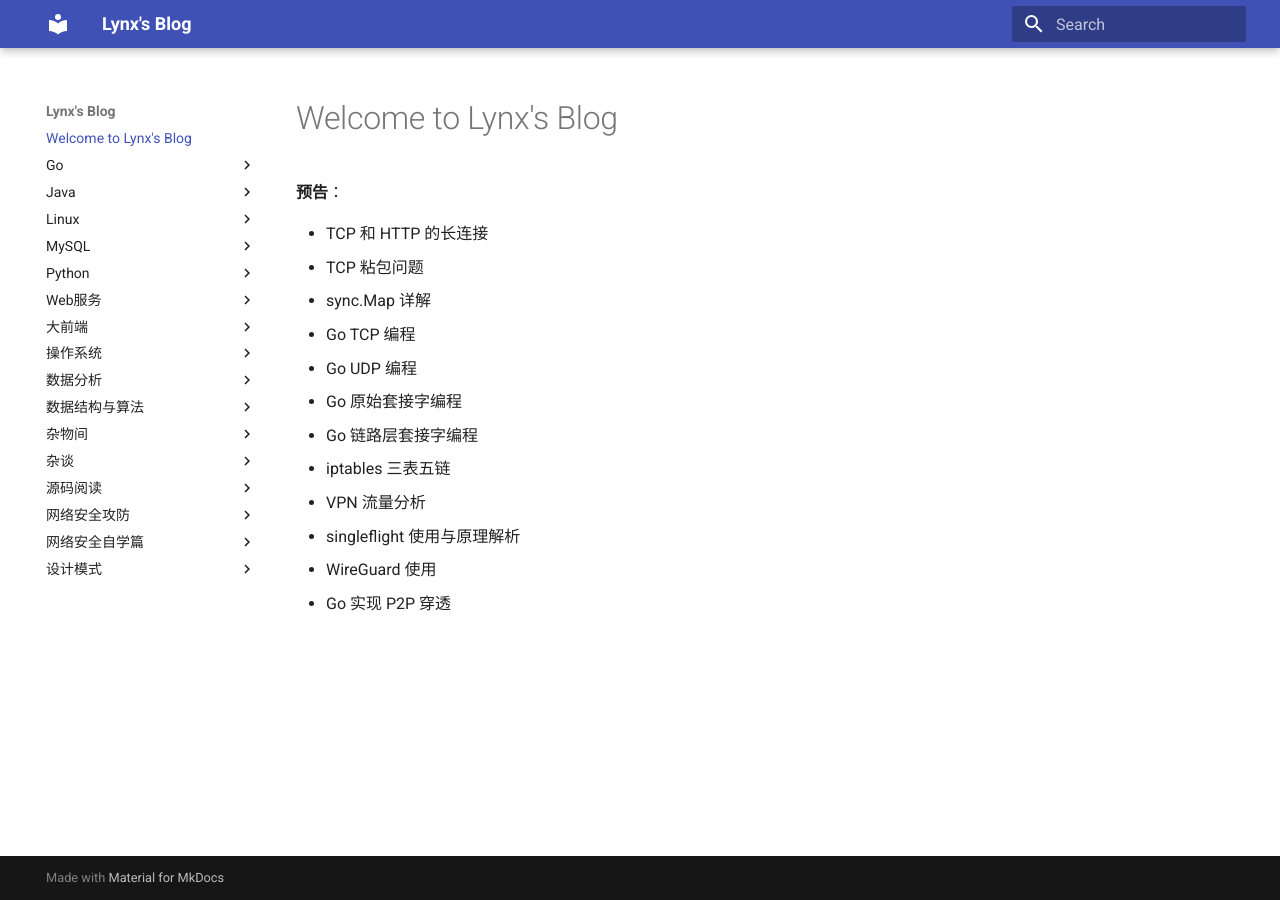
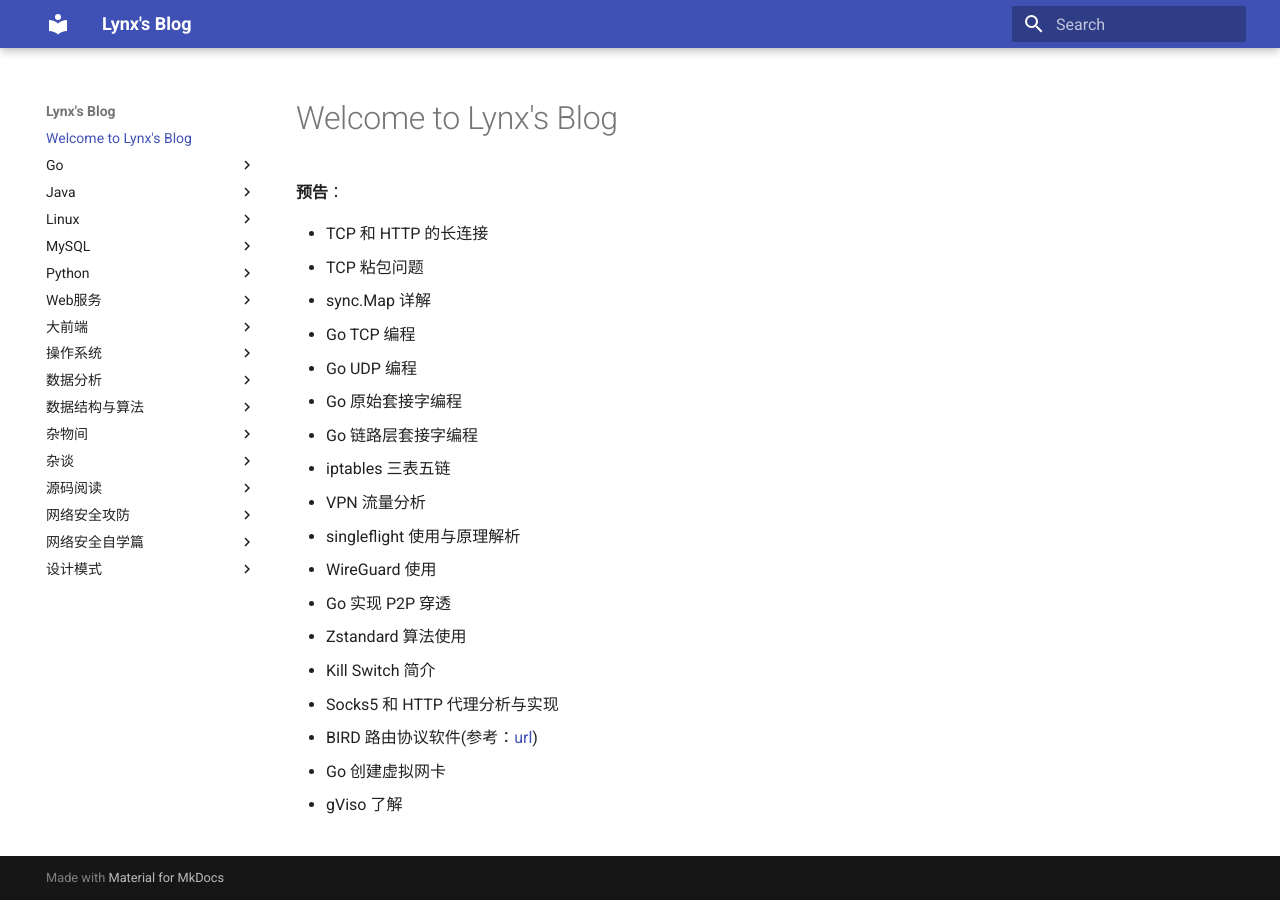
Before and after one commit to 1314liuwei/blog, an MkDocs documentation site: the page built from docs/index.md, in a window 1280 px wide. Built offline with MkDocs 1.6.1 and Material for MkDocs 9.7.7, drawn with Linux system fonts in a browser that asks for light colours.

Commit message:
2023/03/16 周四

```diff
--- a/docs/index.md
+++ b/docs/index.md
@@ -16,3 +16,9 @@
 - singleflight 使用与原理解析
 - WireGuard 使用
 - Go 实现 P2P 穿透
+- Zstandard 算法使用
+- Kill Switch 简介
+- Socks5 和 HTTP 代理分析与实现
+- BIRD 路由协议软件(参考：[url](https://soha.moe/post/bird-bgp-kickstart.html#1-%E4%BB%80%E4%B9%88%E6%98%AF-bird))
+- Go 创建虚拟网卡
+- gViso 了解
```
